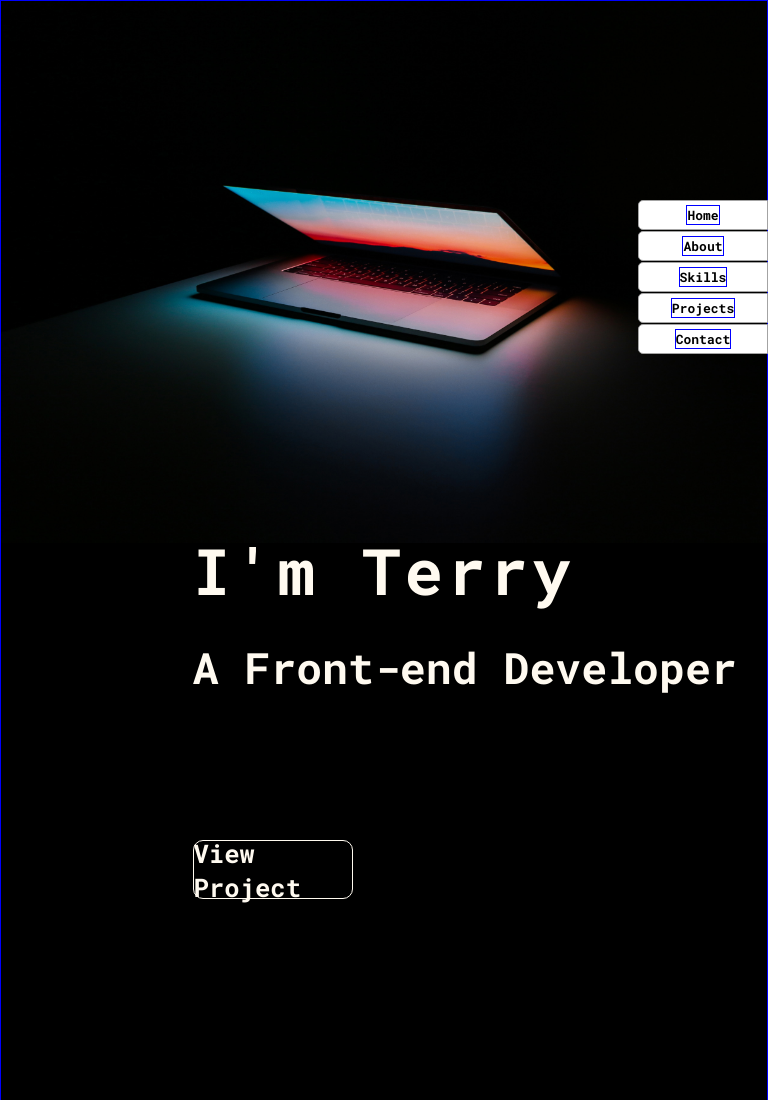
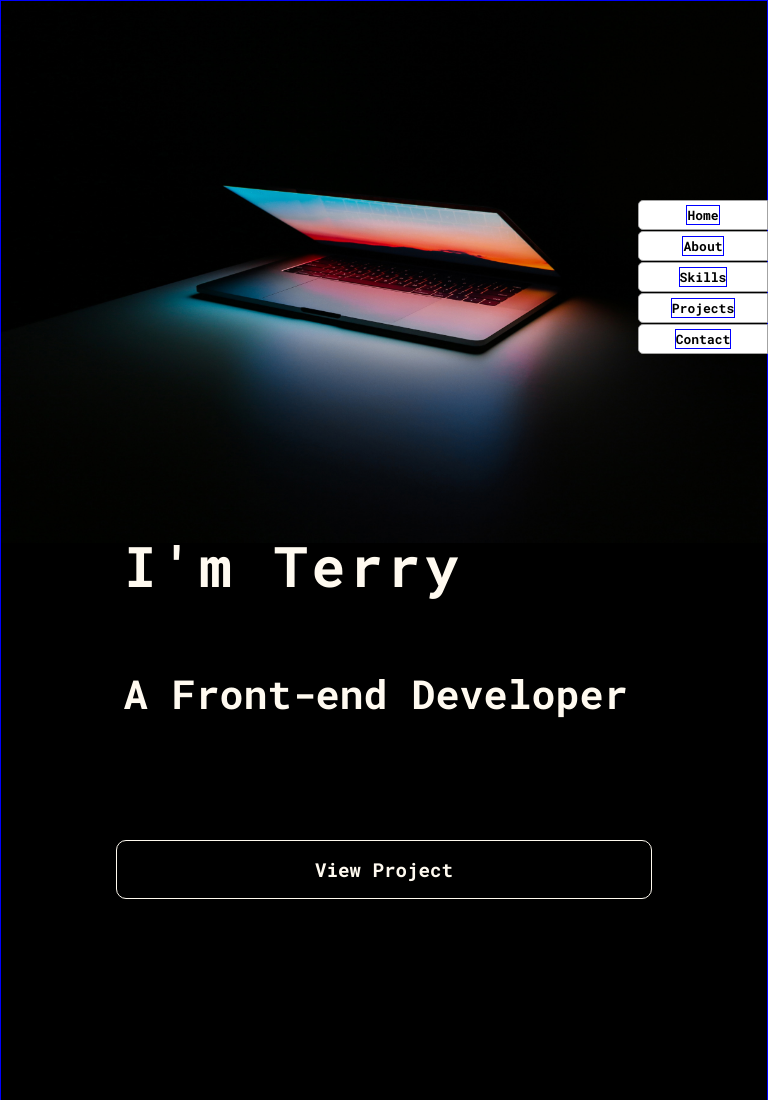
Before and after one commit to terryjung0244/onePagePortfolioV2, a React (Create React App) app: page / in a window 768 px wide. Shown: the top 1100 px of the page. Built offline with nearby package versions, Linux system fonts and the light colour scheme.

Commit message:
Home style Responsive Updated

```diff
--- a/src/screens/Style/Home.css
+++ b/src/screens/Style/Home.css
@@ -36,7 +36,7 @@
   left: 25%;
   border: 1.5px solid floralwhite;
   border-radius: 10px;
-  width: 21%;
+  width: 300px;
   height: 5%;
   display: flex;
   justify-content: center;
@@ -50,28 +50,57 @@
 
   .homeMyNameCon {
     font-size: 2.5rem;
-    left: 10%;
+    left: 13%;
   }
 
   .homeTitleCon {
     font-size: 1.6rem;
     bottom: 40%;
-    left: 10%;
+    left: 13%;
   }
   .homeProjectCon {
     font-size: 1.2rem;
-    width: 98%;
-    left: 1%;
+    width: 90%;
+    left: 5%;
 
   }
 }
 
 @media screen and (min-width: 601px) and (max-width: 900px) {
+  .homeMyNameCon {
+    font-size: 3.5rem;
+    left: 16%;
+  }
 
+  .homeTitleCon {
+    font-size: 2.5rem;
+    bottom: 40%;
+    left: 16%;
+  }
+  .homeProjectCon {
+    font-size: 1.2rem;
+    width: 70%;
+    left: 15%;
+
+  }
 }
 
 @media screen and (min-width: 901px) and (max-width: 1200px) {
+  .homeMyNameCon {
+    font-size: 3.5rem;
+    left: 20%;
+  }
 
+  .homeTitleCon {
+    font-size: 2.5rem;
+    bottom: 42%;
+    left: 20%;
+  }
+  .homeProjectCon {
+
+    left: 20%;
+
+  }
 }
 
 
```
